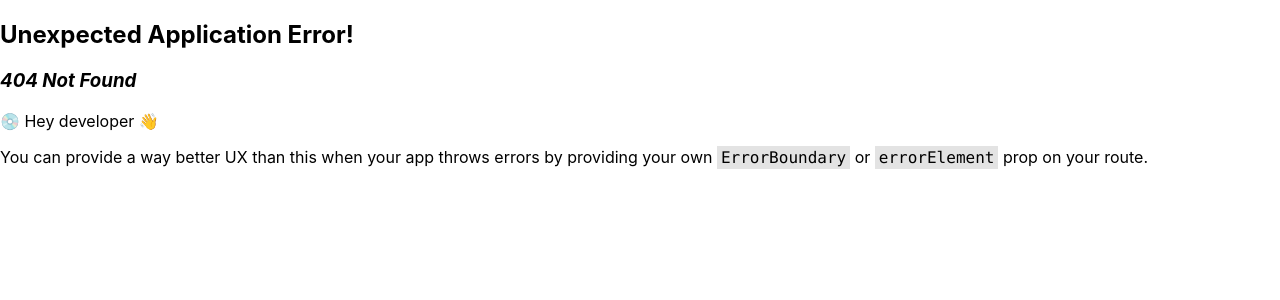
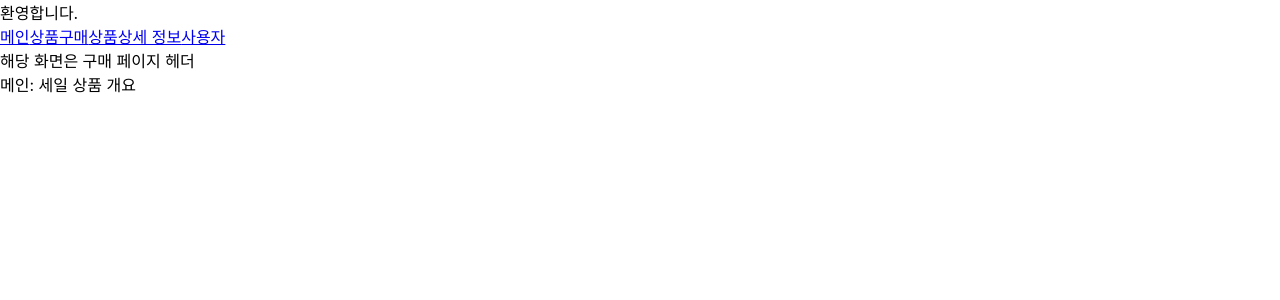
Before and after one commit to scminy0527-rgb/back_react_study, a React (Create React App) app: page /sale-page in a window 1280 px wide. Before the commit this address had no page. Shown: the top 300 px of the page. Built offline with nearby package versions, Linux system fonts and the light colour scheme.

Commit message:
feat: homepage

```diff
--- /dev/null
+++ b/src/homepage/HomeScreen.jsx
@@ -0,0 +1,7 @@
+import React from "react";
+
+const HomeScreen = () => {
+  return <div>메인 스크린 입니다.</div>;
+};
+
+export default HomeScreen;
--- /dev/null
+++ b/src/homepage/PageLayout.jsx
@@ -0,0 +1,24 @@
+import React from "react";
+import { Link, Outlet } from "react-router-dom";
+
+const PageLayout = () => {
+  return (
+    <div>
+      <header>
+        <div>환영합니다.</div>
+        {/* 링커 두기 */}
+        <Link to={"/"}>메인</Link>
+
+        <Link to={"/sale-page"}>상품구매</Link>
+        <Link to={"/sale-page/info-detail"}>상품상세 정보</Link>
+        <Link to={"/user-page"}>사용자</Link>
+      </header>
+      <main>
+        {/* 여기에 라우터에서 PageLayout 의 모든 children 을 불러오는 무언가를 해야 함 */}
+        <Outlet></Outlet>
+      </main>
+    </div>
+  );
+};
+
+export default PageLayout;
--- /dev/null
+++ b/src/homepage/homePageContext.js
@@ -0,0 +1,30 @@
+import { createContext, useState } from "react";
+
+// 해당 컨텍스트의 기본값 설정
+// export 를 붙어야 지 외부 에서도 사용 가능
+export const HomePageContext = createContext({
+  state: {
+    name: "",
+  },
+  actions: {
+    changeName: () => {},
+  },
+});
+
+// 외부 에서 불러 쓰기 위해 export 사용
+export const HomePageProvider = ({ children }) => {
+  const [name, setName] = useState("");
+  const value = {
+    state: {
+      name: name,
+    },
+    actions: {
+      changeName: (name) => {
+        console.log(`이름을 ${name} 으로 변경하기`);
+        setName(name);
+      },
+    },
+  };
+
+  return <HomePageContext value={value}>{children}</HomePageContext>;
+};
--- /dev/null
+++ b/src/homepage/pageRouter.js
@@ -0,0 +1,52 @@
+import { createBrowserRouter } from "react-router-dom";
+import PageLayout from "./PageLayout";
+import HomeScreen from "./HomeScreen";
+import SalePageLayout from "./salepage/SalePageLayout";
+import SaleInfo from "./salepage/SaleInfo";
+import SaleDetail from "./salepage/SaleDetail";
+import PageUser from "./userstate/PageUser";
+
+// 라우터를 생성하는거
+// 기본적으로 라우터는 배열 형태
+export const pageRouter = createBrowserRouter([
+  {
+    path: "/",
+    element: <PageLayout />,
+
+    // 해당 PageLayout 의 하위 컴포넌트로 할 위젯들 정리
+    children: [
+      // PageLayout 에 가장 처음으로 올 메인페이지의 경로는 "" 빈칸으로 두기
+
+      // 메인에 나올 HomeScreen
+      {
+        path: "",
+        element: <HomeScreen />,
+      },
+
+      // 또 하위 레이아웃
+      {
+        path: "/sale-page",
+        element: <SalePageLayout />,
+        children: [
+          // 해당 레이아웃 하위에 구성 할 자식 위젯들 정리
+          // 그러면 SalePageLayout 내에서 url 변경을 하게 되면
+          // SalePageLayout 의 나머지 부분은 그대로 유지 된 채 <main /> 부분만 리빌드 됨
+          {
+            path: "",
+            element: <SaleInfo />,
+          },
+          {
+            path: "info-detail",
+            element: <SaleDetail />,
+          },
+        ],
+      },
+
+      // 여기에 유저 정보
+      {
+        path: "/user-page",
+        element: <PageUser />,
+      },
+    ],
+  },
+]);
--- /dev/null
+++ b/src/homepage/salepage/SaleDetail.jsx
@@ -0,0 +1,7 @@
+import React from "react";
+
+const SaleDetail = () => {
+  return <div>상세: 세일 상품 상세 디테일</div>;
+};
+
+export default SaleDetail;
--- /dev/null
+++ b/src/homepage/salepage/SaleInfo.jsx
@@ -0,0 +1,8 @@
+import React from "react";
+
+// 이게 나름 메인에 올 거
+const SaleInfo = () => {
+  return <div>메인: 세일 상품 개요</div>;
+};
+
+export default SaleInfo;
--- /dev/null
+++ b/src/homepage/salepage/SalePageLayout.jsx
@@ -0,0 +1,18 @@
+import React from "react";
+import { Outlet } from "react-router-dom";
+
+const SalePageLayout = () => {
+  return (
+    <div>
+      <header>
+        <div>해당 화면은 구매 페이지 헤더</div>
+        {/* 여기에도 시험용 링커를 나중에 둬보기 */}
+      </header>
+      <main>
+        <Outlet />
+      </main>
+    </div>
+  );
+};
+
+export default SalePageLayout;
--- /dev/null
+++ b/src/homepage/userstate/PageUser.jsx
@@ -0,0 +1,20 @@
+import React, { useContext, useEffect } from "react";
+import { HomePageContext } from "../homePageContext";
+
+const PageUser = () => {
+  const { state, actions } = useContext(HomePageContext);
+  // console.log(actions);
+
+  const { changeName } = actions;
+
+  useEffect(() => {
+    changeName("이규학");
+  }, []);
+  return (
+    <div>
+      <p>유저 정보를 등록합니다.</p>
+    </div>
+  );
+};
+
+export default PageUser;
```
Also changed, not shown: src/App.js (+8 -2 lines).
